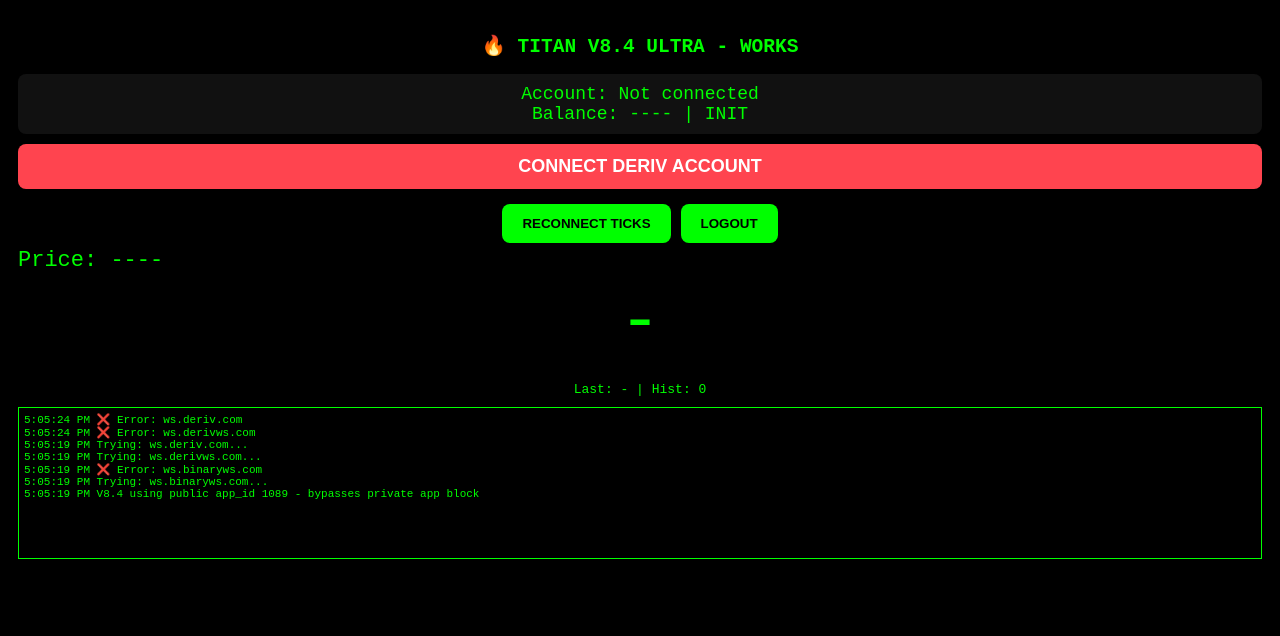
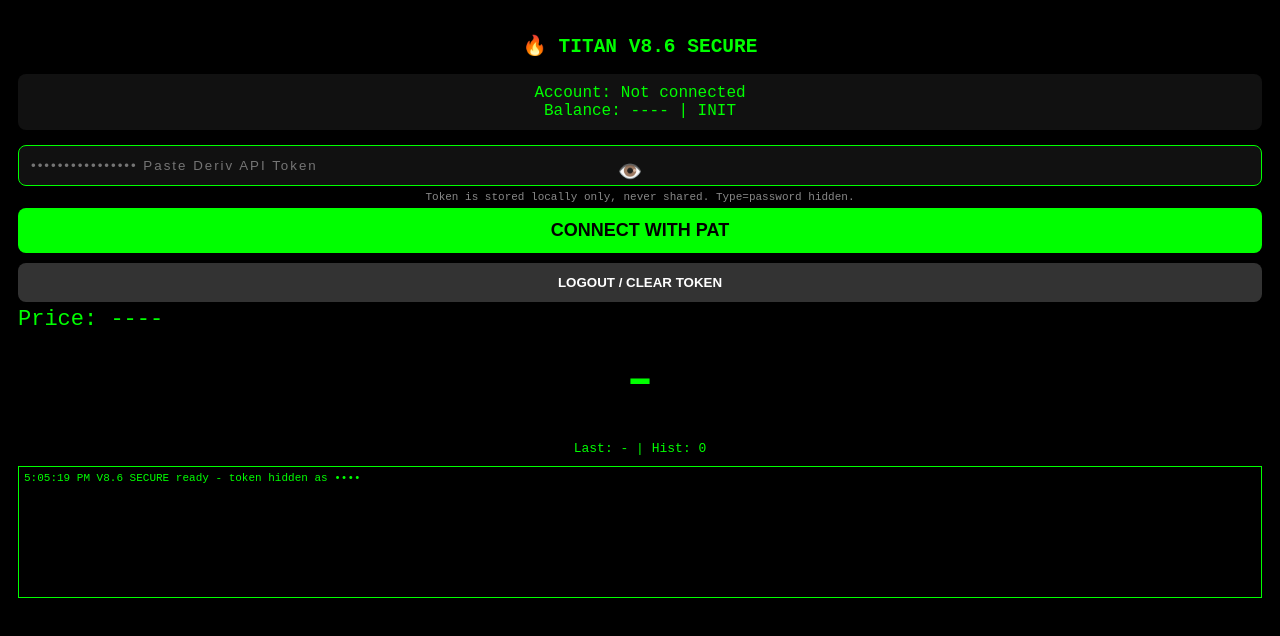
Before and after one commit to njoguemmanuel04-lgtm/titan-digits, a website: page index.html in a window 1280 px wide. Drawn offline with Linux system fonts and the light colour scheme.

Commit message:
Update index.html

```diff
--- a/index.html
+++ b/index.html
@@ -1,66 +1,66 @@
 <!DOCTYPE html>
-<html>
-<head>
-<meta charset="utf-8"><meta name="viewport" content="width=device-width,initial-scale=1">
-<title>TITAN V8.4 ULTRA</title>
+<html><head><meta charset="utf-8"><meta name="viewport" content="width=device-width,initial-scale=1">
+<title>TITAN V8.6 PAT SECURE</title>
 <style>
 body{background:#000;color:#0f0;font-family:monospace;padding:10px}
 #price{font-size:22px}#digit{font-size:70px;text-align:center;margin:10px}
 #hist{display:flex;gap:5px;flex-wrap:wrap;justify-content:center}
 .dot{width:32px;height:32px;border-radius:50%;background:#111;border:1px solid #333;display:flex;align-items:center;justify-content:center;font-weight:bold}
 .dot.active{background:#0f0;color:#000}
-button{padding:12px 20px;font-weight:bold;border:none;border-radius:8px;cursor:pointer}
-.btn-connect{background:#ff444f;color:#fff;width:100%;font-size:18px}
-.btn-trade{background:#0f0;color:#000;margin:5px}
-#log{height:140px;overflow:auto;border:1px solid #0f0;padding:5px;margin-top:10px;font-size:11px}
-#balanceBox{font-size:18px;background:#111;padding:10px;border-radius:8px;margin:10px 0;text-align:center}
+.wrap{position:relative;width:100%}
+input{width:100%;padding:12px 45px 12px 12px;background:#111;color:#0f0;border:1px solid #0f0;border-radius:8px;margin:5px 0;box-sizing:border-box;letter-spacing:2px}
+.eye{position:absolute;right:10px;top:50%;transform:translateY(-50%);cursor:pointer;background:none;border:none;font-size:20px}
+button{padding:12px 20px;font-weight:bold;border:none;border-radius:8px;cursor:pointer;width:100%;margin:5px 0}
+.btn{background:#0f0;color:#000;font-size:18px}.btn2{background:#333;color:#fff}
+#log{height:120px;overflow:auto;border:1px solid #0f0;padding:5px;margin-top:10px;font-size:11px}
+#balanceBox{font-size:16px;background:#111;padding:10px;border-radius:8px;margin:10px 0;text-align:center}
+.small{font-size:11px;color:#888;text-align:center}
 </style>
-</head>
-<body>
-<h2 style="text-align:center">🔥 TITAN V8.4 ULTRA - WORKS</h2>
+</head><body>
+<h2 style="text-align:center">🔥 TITAN V8.6 SECURE</h2>
 <div id="balanceBox">Account: <span id="loginId">Not connected</span><br>Balance: <span id="balance">----</span> | <span id="status">INIT</span></div>
-<button id="connectBtn" class="btn-connect" onclick="loginDeriv()">CONNECT DERIV ACCOUNT</button>
-<div style="text-align:center;margin-top:10px"><button class="btn-trade" onclick="connectDirect()">RECONNECT TICKS</button><button class="btn-trade" onclick="localStorage.clear();location.reload()">LOGOUT</button></div>
-<div id="price">Price: ----</div>
-<div id="digit">-</div>
-<div id="hist"></div>
+
+<div class="wrap">
+<input id="patInput" type="password" placeholder="•••••••••••••••• Paste Deriv API Token">
+<button class="eye" onclick="toggleEye()">👁️</button>
+</div>
+<div class="small">Token is stored locally only, never shared. Type=password hidden.</div>
+
+<button class="btn" onclick="connectWithPAT()">CONNECT WITH PAT</button>
+<button class="btn2" onclick="localStorage.clear();location.reload()">LOGOUT / CLEAR TOKEN</button>
+
+<div id="price">Price: ----</div><div id="digit">-</div><div id="hist"></div>
 <div id="stats" style="text-align:center;margin:10px">Last: - | Hist: 0</div>
 <div id="log"></div>
+
 <script>
-const APP_ID_TICKS = '1089'; // Public Deriv - always works for ticks
-const APP_ID_LOGIN = '34xM40w3JyILr0iqbYGhh';
-let history=[], last=null, ws=null;
-const priceEl=document.getElementById('price'), digitEl=document.getElementById('digit'), histEl=document.getElementById('hist'), statsEl=document.getElementById('stats'), logEl=document.getElementById('log'), loginEl=document.getElementById('loginId'), balEl=document.getElementById('balance'), statusEl=document.getElementById('status'), connectBtn=document.getElementById('connectBtn');
-function log(m){ logEl.innerHTML = new Date().toLocaleTimeString()+' '+m+'<br>'+logEl.innerHTML; console.log(m); }
-function loginDeriv(){ window.location.href = `https://oauth.deriv.com/oauth2/authorize?app_id=${APP_ID_LOGIN}`; }
-let token=localStorage.getItem('deriv_token'), loginid=localStorage.getItem('deriv_loginid');
-if(token){ loginEl.innerText=loginid; connectBtn.innerText='CONNECTED: '+loginid; connectBtn.style.background='#0f0'; connectBtn.style.color='#000'; }
-function updateUI(q,d){ priceEl.innerText='Price: '+q; digitEl.innerText=d; statsEl.innerText=`Last: ${d} | Hist: ${history.length}`; histEl.innerHTML=''; history.slice(-20).forEach(x=>{ let div=document.createElement('div'); div.className='dot'+(x==d?' active':''); div.innerText=x; histEl.appendChild(div); }); }
-function connectDirect(){
-  if(ws) try{ws.close()}catch{}
-  const hosts = [
-    `wss://ws.binaryws.com/websockets/v3?app_id=${APP_ID_TICKS}`,
-    `wss://ws.derivws.com/websockets/v3?app_id=${APP_ID_TICKS}`,
-    `wss://ws.deriv.com/websockets/v3?app_id=${APP_ID_TICKS}`,
-    `wss://frontend.derivws.com/websockets/v3?app_id=${APP_ID_TICKS}`,
-    `wss://gateway.derivws.com/websockets/v3?app_id=${APP_ID_TICKS}`
-  ];
-  let idx=0;
-  function tryHost(){
-    if(idx>=hosts.length){ log('ALL FAILED - Change VPN to USA and reload'); statusEl.innerText='BLOCKED - CHANGE VPN'; return; }
-    const url=hosts[idx++]; log('Trying: '+url.split('/')[2]+'...');
+const APP_ID='1089';let history=[],last=null,ws=null;
+const priceEl=document.getElementById('price'),digitEl=document.getElementById('digit'),histEl=document.getElementById('hist'),statsEl=document.getElementById('stats'),logEl=document.getElementById('log'),loginEl=document.getElementById('loginId'),balEl=document.getElementById('balance'),statusEl=document.getElementById('status');
+function log(m){logEl.innerHTML=new Date().toLocaleTimeString()+' '+m+'<br>'+logEl.innerHTML}
+function toggleEye(){const i=document.getElementById('patInput'); i.type = i.type==='password'? 'text' : 'password';}
+let saved=localStorage.getItem('deriv_pat');
+if(saved){document.getElementById('patInput').value=saved; log('🔒 Saved token found: ****'+saved.slice(-4));}
+function updateUI(q,d){priceEl.innerText='Price: '+q;digitEl.innerText=d;statsEl.innerText=`Last: ${d} | Hist: ${history.length}`;histEl.innerHTML='';history.slice(-20).forEach(x=>{let div=document.createElement('div');div.className='dot'+(x==d?' active':'');div.innerText=x;histEl.appendChild(div)})}
+function connectWithPAT(){
+  let pat=document.getElementById('patInput').value.trim(); if(!pat){alert('Paste token first');return}
+  localStorage.setItem('deriv_pat',pat);
+  log('🔒 PAT hidden: ****'+pat.slice(-4)+' connecting...');
+  const hosts=[`wss://ws.binaryws.com/websockets/v3?app_id=${APP_ID}`,`wss://ws.derivws.com/websockets/v3?app_id=${APP_ID}`,`wss://ws.deriv.com/websockets/v3?app_id=${APP_ID}`];
+  let idx=0; function tryHost(){
+    if(idx>=hosts.length){log('ALL FAILED - Try Netherlands VPN with KB/s speed');statusEl.innerText='BLOCKED - CHANGE VPN';return}
+    const url=hosts[idx++]; log('Trying: '+url.split('/')[2]);
     try{
       ws=new WebSocket(url);
-      ws.onopen=()=>{ log('✅ CONNECTED: '+url.split('/')[2]); statusEl.innerText='LIVE '+url.split('/')[2]; if(token) ws.send(JSON.stringify({authorize:token})); ws.send(JSON.stringify({ticks:'R_100', subscribe:1})); };
-      ws.onmessage=e=>{ try{ const d=JSON.parse(e.data); if(d.msg_type==='authorize'){ log('Authorized! '+d.authorize.loginid); loginEl.innerText=d.authorize.loginid; ws.send(JSON.stringify({balance:1, subscribe:1})); } if(d.msg_type==='balance'){ balEl.innerText=d.balance.balance+' '+d.balance.currency; } if(d.tick){ const q=d.tick.quote; const digit=String(q).split('.').pop().slice(-1); if(/^[0-9]$/.test(digit) && digit!==last){ history.push(digit); if(history.length>100) history.shift(); last=digit; updateUI(q,digit); } } }catch(err){ log('Parse error '+err); } };
-      ws.onerror=(err)=>{ log('❌ Error: '+url.split('/')[2]); try{ws.close()}catch{} setTimeout(tryHost,800); };
-      ws.onclose=()=>{ if(history.length<2) setTimeout(tryHost,800); else { log('Closed, reconnecting...'); setTimeout(connectDirect,2000); } };
-    }catch(err){ log('Exception '+err); tryHost(); }
-  }
-  tryHost();
+      ws.onopen=()=>{log('✅ CONNECTED: '+url.split('/')[2]);statusEl.innerText='LIVE '+url.split('/')[2];ws.send(JSON.stringify({authorize:pat}))};
+      ws.onmessage=e=>{try{const d=JSON.parse(e.data);if(d.error){log('❌ '+d.error.message); return}
+        if(d.msg_type==='authorize'){log('✅ Authorized! '+d.authorize.loginid);loginEl.innerText=d.authorize.loginid;ws.send(JSON.stringify({balance:1,subscribe:1}));ws.send(JSON.stringify({ticks:'R_100',subscribe:1}))}
+        if(d.msg_type==='balance'){balEl.innerText=d.balance.balance+' '+d.balance.currency}
+        if(d.tick){const q=d.tick.quote;const digit=String(q).split('.').pop().slice(-1);if(/^[0-9]$/.test(digit)&&digit!==last){history.push(digit);if(history.length>100)history.shift();last=digit;updateUI(q,digit)}}
+      }catch(err){log('Parse '+err)}};
+      ws.onerror=()=>{log('❌ Error '+url.split('/')[2]);try{ws.close()}catch{};setTimeout(tryHost,1000)};
+      ws.onclose=()=>{if(history.length<2)setTimeout(tryHost,1000)};
+    }catch(err){log('Exception '+err);tryHost()}
+  } tryHost();
 }
-log('V8.4 using public app_id 1089 - bypasses private app block');
-connectDirect();
-</script>
-</body>
-</html>
+if(saved) connectWithPAT(); else log('V8.6 SECURE ready - token hidden as ••••');
+</script></body></html>
```
